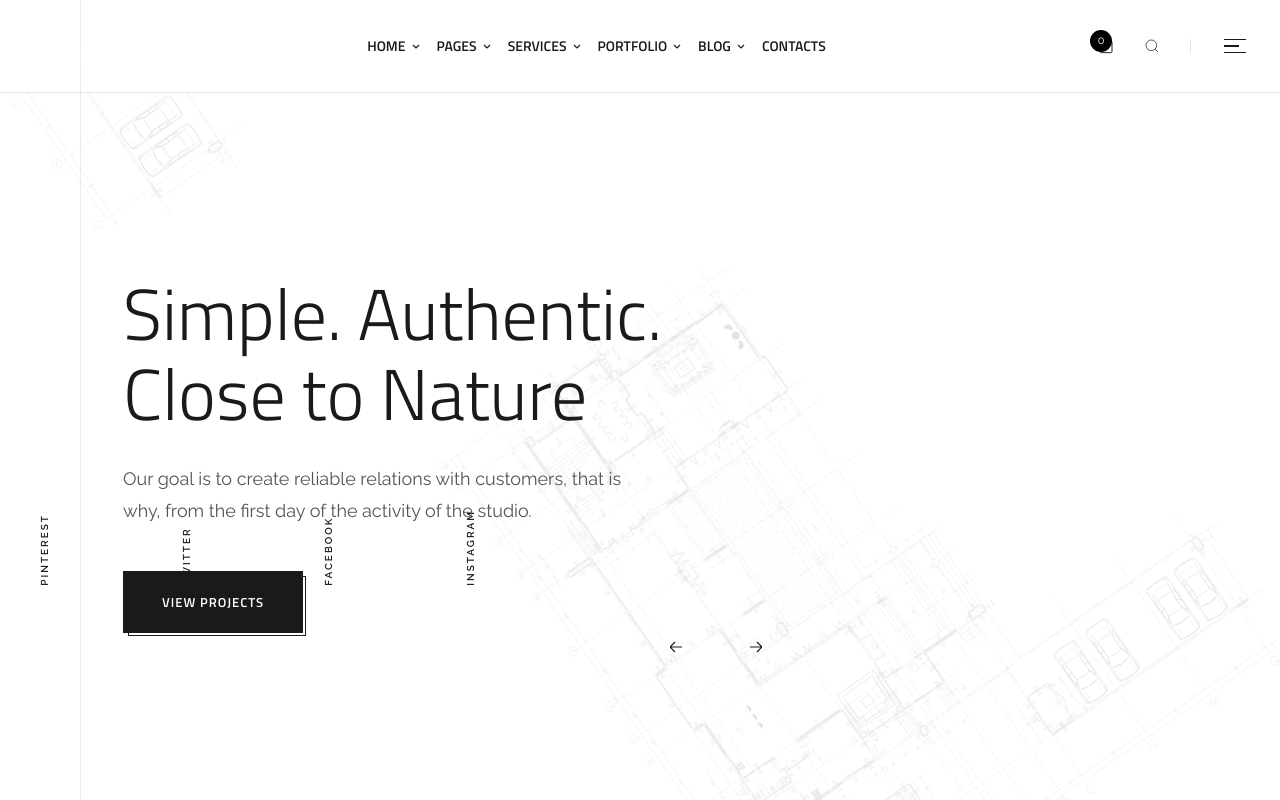
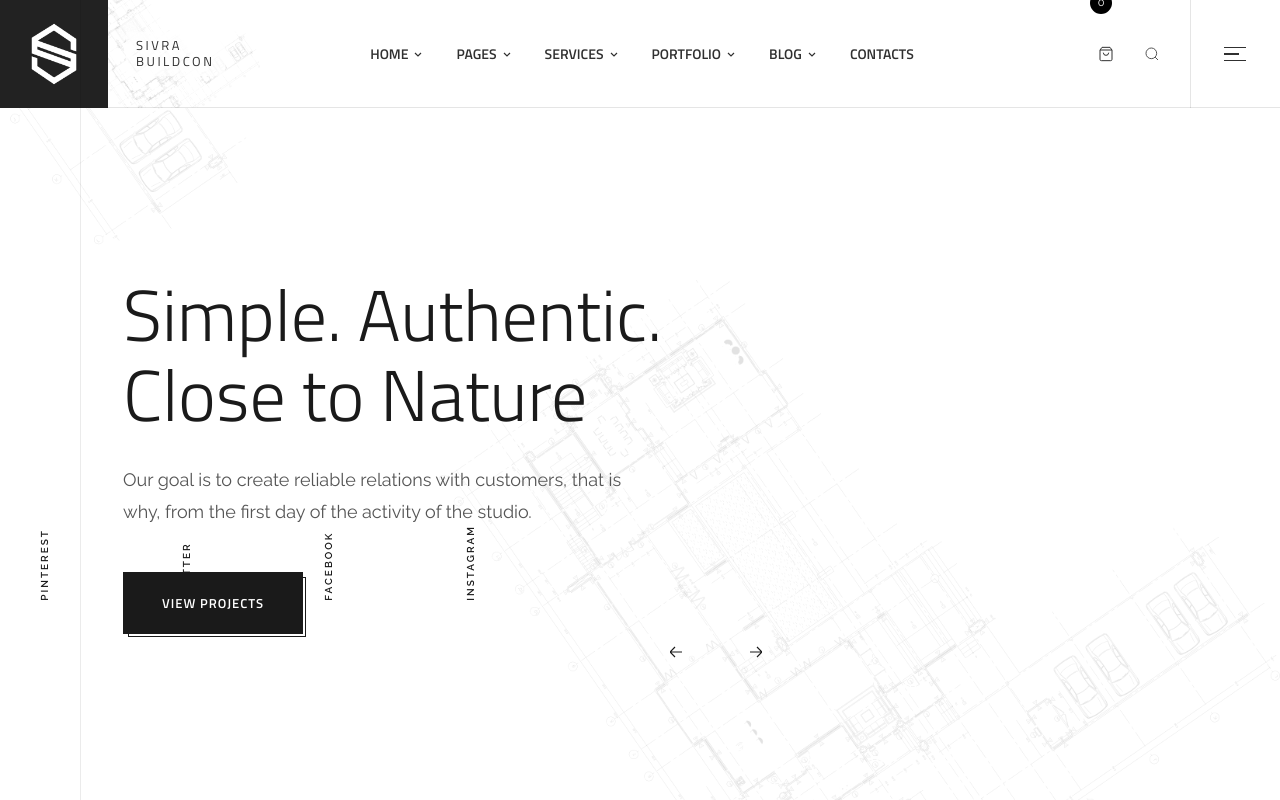
Before and after one commit to Kalandhar01/Siva_con, a Next.js app: page / in a window 1280 px wide. Shown: the top 800 px of the page. Built offline with nearby package versions, Linux system fonts and the light colour scheme.

Commit message:
feat: navbar redesign per spec (108px, charcoal logo tile, blueprint bg, centered nav, right actions)

```diff
--- a/src/components/Header.tsx
+++ b/src/components/Header.tsx
@@ -1,85 +1,122 @@
 "use client";
 
-import { useEffect, useState } from "react";
+import { useState } from "react";
+
+const navLinks = [
+  { label: "HOME", href: "#home", chevron: true },
+  { label: "PAGES", href: "#about", chevron: true },
+  { label: "SERVICES", href: "#services", chevron: true },
+  { label: "PORTFOLIO", href: "#portfolio", chevron: true },
+  { label: "BLOG", href: "#blog", chevron: true },
+  { label: "CONTACTS", href: "#contact", chevron: false },
+];
 
 export default function Header() {
   const [open, setOpen] = useState(false);
   const [search, setSearch] = useState(false);
-  const [scrolled, setScrolled] = useState(false);
-
-  useEffect(() => {
-    const onScroll = () => setScrolled(window.scrollY > 50);
-    window.addEventListener("scroll", onScroll, { passive: true });
-    onScroll();
-    return () => window.removeEventListener("scroll", onScroll);
-  }, []);
-
-  useEffect(() => {
-    if (open || search) document.body.style.overflow = "hidden";
-    else document.body.style.overflow = "";
-    return () => { document.body.style.overflow = ""; };
-  }, [open, search]);
-
-  const links = [
-    { label: "Home", href: "#home", children: ["Main Home", "Interior Design", "Studio Home", "Architecture Agency"] },
-    { label: "Pages", href: "#about", children: ["About Us", "Our Services", "Our Team", "Our Process", "Our Studio"] },
-    { label: "Services", href: "#services", children: ["Design & Planning", "Exterior Design", "Custom Solutions", "Furniture & Decor"] },
-    { label: "Portfolio", href: "#portfolio", children: ["Portfolio Grid", "Portfolio Classic", "Portfolio Slider", "Single Project"] },
-    { label: "Blog", href: "#blog", children: ["Blog List", "Blog Grid", "Blog Format", "Single Post"] },
-    { label: "Contacts", href: "#contact", children: [] },
-  ];
-
   return (
     <>
     <header
-        className="sticky top-0 z-[100] transition-all duration-300"
+      className="w-full"
       style={{
-          background: scrolled ? "#ffffff" : "transparent",
+        background: "#FFFFFF",
         borderBottom: "1px solid rgba(0,0,0,0.1)",
+        height: 108,
       }}
     >
-        <div className="relative mx-auto" style={{ maxWidth: 1440 }}>
-          <div className="flex items-center justify-between h-[92px]">
-            {/* Logo */}
-            <a href="#home" className="flex items-center" style={{ height: 92 }}>
+      <div className="mx-auto flex items-stretch" style={{ maxWidth: 1440, height: 108 }}>
+        {/* LEFT – Brand identity */}
+        <div className="flex items-stretch" style={{ width: "20%", minWidth: 260 }}>
+          {/* Logo square */}
+          <div
+            className="flex items-center justify-center shrink-0"
+            style={{ width: 108, height: 108, background: "#222222" }}
+          >
             <img
-                src="/sivra/brand-name-logo.png"
+              src="/sivra/brand-logo.png"
               alt="SIVRA Buildcon"
-                style={{ height: 44, width: "auto", display: "block" }}
+              style={{ height: 62, width: "auto", objectFit: "contain" }}
             />
-            </a>
+          </div>
+          {/* Brand name area with blueprint bg */}
+          <div
+            className="flex items-center flex-1"
+            style={{
+              backgroundImage: "url(/sivra/sketch-bg.png)",
+              backgroundSize: "cover",
+              backgroundPosition: "center",
+              backgroundRepeat: "no-repeat",
+              opacity: 1,
+              paddingLeft: 18,
+            }}
+          >
+            <div
+              style={{
+                fontFamily: "var(--font-titillium)",
+                fontSize: 13,
+                fontWeight: 500,
+                letterSpacing: "2.5px",
+                color: "#303030",
+                textTransform: "uppercase",
+                lineHeight: 1.2,
+                background: "rgba(255,255,255,0.75)",
+                padding: "6px 10px",
+              }}
+            >
+              SIVRA
+              <br />
+              BUILDCON
+            </div>
+          </div>
+        </div>
 
-            {/* Nav */}
-            <nav className="hidden lg:flex items-center" style={{ gap: 0 }}>
-              {links.map((l) => (
-                <div key={l.label} className="dropdown-parent relative">
-                  <a href={l.href} className="header-link flex items-center gap-1">
+        {/* CENTER – Navigation */}
+        <nav
+          className="hidden lg:flex items-center justify-center"
+          style={{ flex: 1, gap: 0 }}
+        >
+          {navLinks.map((l) => (
+            <a
+              key={l.label}
+              href={l.href}
+              className="flex items-center gap-1.5"
+              style={{
+                fontFamily: "var(--font-titillium)",
+                fontSize: 14,
+                fontWeight: 600,
+                textTransform: "uppercase",
+                letterSpacing: "0",
+                color: "#303030",
+                padding: "0 17px",
+                height: 108,
+                display: "flex",
+                alignItems: "center",
+                whiteSpace: "nowrap",
+              }}
+            >
               {l.label}
-                    {l.children.length > 0 && (
+              {l.chevron && (
                 <svg width="8" height="5" viewBox="0 0 8 5" fill="none" style={{ marginTop: 1 }}>
-                        <path d="M1 1l3 3 3-3" stroke="currentColor" strokeWidth="1.2" />
+                  <path d="M1 1l3 3 3-3" stroke="#303030" strokeWidth="1.2" />
                 </svg>
               )}
             </a>
-                  {l.children.length > 0 && (
-                    <div className="dropdown">
-                      {l.children.map((c) => (
-                        <a key={c} href={l.href}>{c}</a>
-                      ))}
-                    </div>
-                  )}
-                </div>
           ))}
         </nav>
 
-            {/* Right icons */}
-            <div className="flex items-center">
-              <a href="#contact" className="relative hidden sm:flex items-center" aria-label="Cart" style={{ margin: "0 30px 0 0" }}>
-                <svg width="16" height="16" viewBox="0 0 24 24" fill="none" stroke="#1a1a1a" strokeWidth="1.5">
+        {/* RIGHT – Action icons */}
+        <div className="flex items-stretch justify-end" style={{ width: "20%", minWidth: 220 }}>
+          <a
+            href="#contact"
+            aria-label="Cart"
+            className="relative flex items-center"
+            style={{ margin: "0 30px 0 0", color: "#303030" }}
+          >
+            <svg width="16" height="16" viewBox="0 0 24 24" fill="none" stroke="currentColor" strokeWidth="1.5">
               <path d="M6 2L3 6v14a2 2 0 002 2h14a2 2 0 002-2V6l-3-4zM3 6h18M16 10a4 4 0 01-8 0" />
             </svg>
             <span
-                  className="absolute -top-2 -left-2 w-[22px] h-[22px] rounded-full flex items-center justify-center text-[11px] font-normal"
+              className="absolute -top-2 -left-2 w-[22px] h-[22px] rounded-full flex items-center justify-center text-[11px]"
               style={{ background: "#000000", color: "#ffffff" }}
             >
               0
@@ -89,7 +126,7 @@ export default function Header() {
             type="button"
             onClick={() => setSearch(true)}
             aria-label="Search"
-                className="hidden sm:flex items-center"
+            className="flex items-center"
             style={{ margin: "0 30px 0 0", color: "#555555" }}
           >
             <svg width="16" height="16" viewBox="0 0 24 24" fill="none" stroke="currentColor" strokeWidth="1.5">
@@ -97,18 +134,21 @@ export default function Header() {
               <path d="M21 21l-4.35-4.35" />
             </svg>
           </button>
-              <div style={{ borderLeft: "1px solid rgba(0,0,0,0.1)", padding: "0 0 0 33px", margin: "0 34px 0 0", display: "flex", alignItems: "center" }}>
+          <div
+            className="flex items-center"
+            style={{ borderLeft: "1px solid rgba(0,0,0,0.1)", paddingLeft: 33, marginLeft: 0, paddingRight: 34 }}
+          >
             <button
               type="button"
               onClick={() => setOpen(true)}
               aria-label="Open menu"
               className="flex flex-col gap-[5px] w-[22px]"
+              style={{ color: "#303030" }}
             >
-                  <span style={{ height: 1.5, width: "100%", background: "#1a1a1a" }} />
-                  <span style={{ height: 1.5, width: "70%", background: "#1a1a1a" }} />
-                  <span style={{ height: 1.5, width: "100%", background: "#1a1a1a" }} />
+              <span style={{ height: 1.5, width: "100%", background: "#303030" }} />
+              <span style={{ height: 1.5, width: "70%", background: "#303030" }} />
+              <span style={{ height: 1.5, width: "100%", background: "#303030" }} />
             </button>
-              </div>
           </div>
         </div>
       </div>
@@ -117,58 +157,34 @@ export default function Header() {
       {/* Side menu overlay + drawer */}
       <div className={`side-menu-overlay ${open ? "is-open" : ""}`} onClick={() => setOpen(false)} />
       <aside className={`side-menu ${open ? "is-open" : ""}`}>
-        <button
-          type="button"
-          onClick={() => setOpen(false)}
-          aria-label="Close menu"
-          style={{ position: "absolute", top: 24, right: 24, color: "#ffffff" }}
-        >
-          <svg width="22" height="22" viewBox="0 0 24 24" fill="none" stroke="currentColor" strokeWidth="1.5">
-            <path d="M18 6L6 18M6 6l12 12" />
-          </svg>
+        <button type="button" onClick={() => setOpen(false)} aria-label="Close menu" style={{ position: "absolute", top: 24, right: 24, color: "#ffffff" }}>
+          <svg width="22" height="22" viewBox="0 0 24 24" fill="none" stroke="currentColor" strokeWidth="1.5"><path d="M18 6L6 18M6 6l12 12" /></svg>
         </button>
         <div style={{ marginBottom: 40 }}>
           <img src="/sivra/brand-logo.png" alt="SIVRA Buildcon" style={{ height: 60, width: "auto", marginBottom: 16 }} />
           <div style={{ fontFamily: "var(--font-titillium)", fontSize: 13, fontWeight: 700, letterSpacing: "2px", color: "#ffffff" }}>SIVRA BUILDCON</div>
         </div>
-
         <h4 style={{ fontFamily: "var(--font-titillium)", fontSize: 20, fontWeight: 400, color: "#ffffff", marginBottom: 20 }}>Our Gallery</h4>
         <div style={{ display: "grid", gridTemplateColumns: "repeat(3, 1fr)", gap: 8, marginBottom: 40 }}>
           {[1, 2, 4, 5, 6, 9].map((n) => (
             <a key={n} href="#portfolio" style={{ display: "block", aspectRatio: "1/1", overflow: "hidden" }}>
-              <img src={`/sivra/project-${n}.jpg`} alt="" style={{ width: "100%", height: "100%", objectFit: "cover", filter: "grayscale(20%)" }} />
+              <img src={`/sivra/project-${n}.jpg`} alt="" style={{ width: "100%", height: "100%", objectFit: "cover" }} />
             </a>
           ))}
         </div>
-
         <h4 style={{ fontFamily: "var(--font-titillium)", fontSize: 20, fontWeight: 400, color: "#ffffff", marginBottom: 20 }}>Contact Info</h4>
         <ul style={{ listStyle: "none", padding: 0, margin: 0, fontSize: 14, lineHeight: 1.8, color: "rgba(255,255,255,0.75)" }}>
           <li style={{ marginBottom: 12 }}>411 University St, Seattle, USA</li>
           <li style={{ marginBottom: 12 }}>hello@sivrabuildcon.com</li>
           <li style={{ marginBottom: 12 }}>+1 800 456 789 123</li>
         </ul>
-
-        <div style={{ display: "flex", gap: 12, marginTop: 24 }}>
-          {["Facebook-f", "Twitter", "Linkedin-in", "Instagram"].map((s) => (
-            <a key={s} href="#" style={{ width: 36, height: 36, borderRadius: "50%", border: "1px solid rgba(255,255,255,0.3)", display: "flex", alignItems: "center", justifyContent: "center", color: "#ffffff", fontSize: 12 }}>
-              {s === "Facebook-f" ? "f" : s === "Twitter" ? "t" : s === "Linkedin-in" ? "in" : "ig"}
-            </a>
-          ))}
-        </div>
       </aside>
 
       {/* Search overlay */}
       <div className={`search-overlay ${search ? "is-open" : ""}`} onClick={() => setSearch(false)}>
         <div onClick={(e) => e.stopPropagation()} style={{ width: "100%", maxWidth: 720, padding: "0 24px", position: "relative" }}>
-          <button
-            type="button"
-            onClick={() => setSearch(false)}
-            aria-label="Close search"
-            style={{ position: "absolute", top: -60, right: 24, color: "#ffffff" }}
-          >
-            <svg width="24" height="24" viewBox="0 0 24 24" fill="none" stroke="currentColor" strokeWidth="1.5">
-              <path d="M18 6L6 18M6 6l12 12" />
-            </svg>
+          <button type="button" onClick={() => setSearch(false)} aria-label="Close search" style={{ position: "absolute", top: -60, right: 24, color: "#ffffff" }}>
+            <svg width="24" height="24" viewBox="0 0 24 24" fill="none" stroke="currentColor" strokeWidth="1.5"><path d="M18 6L6 18M6 6l12 12" /></svg>
           </button>
           <input className="search-input" placeholder="Type keywords and hit enter" autoFocus={search} />
         </div>
--- a/src/components/Hero.tsx
+++ b/src/components/Hero.tsx
@@ -51,7 +51,7 @@ export default function Hero() {
 
       <div className="relative mx-auto h-full" style={{ maxWidth: 1260, paddingTop: 0 }}>
         {/* Text column */}
-        <div className="absolute left-[113px] top-[180px] z-20 w-[550px] max-w-[90%]">
+        <div className="absolute left-[113px] top-[166px] z-20 w-[550px] max-w-[90%]">
           <div key={`t-${index}`} className="hero-slide-enter">
             <h1
               style={{
@@ -90,7 +90,7 @@ export default function Hero() {
         {/* Image */}
         <div
           key={`i-${index}`}
-          className="hero-image-enter absolute right-[10px] top-[-3px] z-10 hidden md:block"
+          className="hero-image-enter absolute right-[10px] top-[-19px] z-10 hidden md:block"
           style={{ width: 616, height: 584, overflow: "hidden" }}
         >
           <Image
@@ -123,7 +123,7 @@ export default function Hero() {
         </div>
 
         {/* Arrows */}
-        <div className="absolute z-20 hidden md:flex gap-6" style={{ left: 654, top: 540 }}>
+        <div className="absolute z-20 hidden md:flex gap-6" style={{ left: 654, top: 530 }}>
           <button
             type="button"
             onClick={() => go(-1)}
```
Lines whose indentation alone changed are shown as unchanged.
